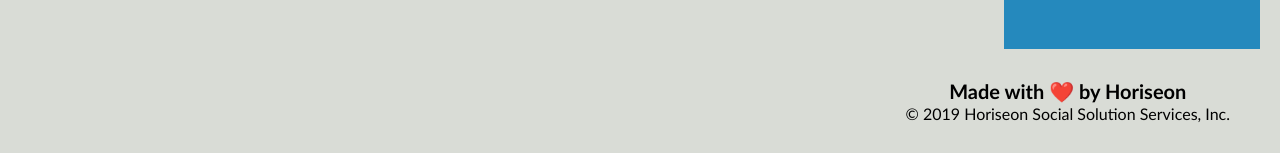
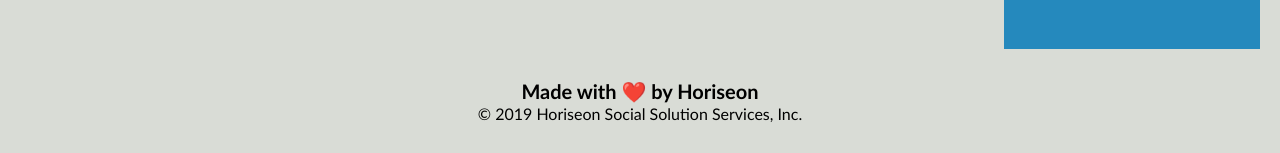
Before and after one commit to LaertXh/seo-challenge, a plain HTML site: page index.html in a window 1280 px wide. Shown: the part 1369-1522 px from the top of the page. Drawn offline with Linux system fonts and the light colour scheme.

Commit message:
replaced divs outside main with 'footer'. Removed div code from css file since its useless now.

```diff
--- a/assets/css/style.css
+++ b/assets/css/style.css
@@ -27,14 +27,6 @@ nav {
     padding-top: 15px;
     margin-right: 20px;
     float: right;
-    font-size: 20px;
-}
-
-div {
-    padding-top: 15px;
-    margin-right: 20px;
-    float: right;
-    font-family: 'Gill Sans', 'Gill Sans MT', Calibri, 'Trebuchet MS', sans-serif;
     font-size: 20px;
 }
 
--- a/index.html
+++ b/index.html
@@ -68,14 +68,14 @@
                     As the search ranking for your business increases, your advertising costs decrease, and you no longer need to advertise your page.
                 </p>
             </article>
-        </div>
+        </section>
     </main>
-    <div class="footer">
+    <footer class="footer">
         <h2>Made with ❤️️ by Horiseon</h2>
         <p>
             &copy; 2019 Horiseon Social Solution Services, Inc.
         </p>
-    </div>
+    </footer>
 </body>
 
 </html>
```
